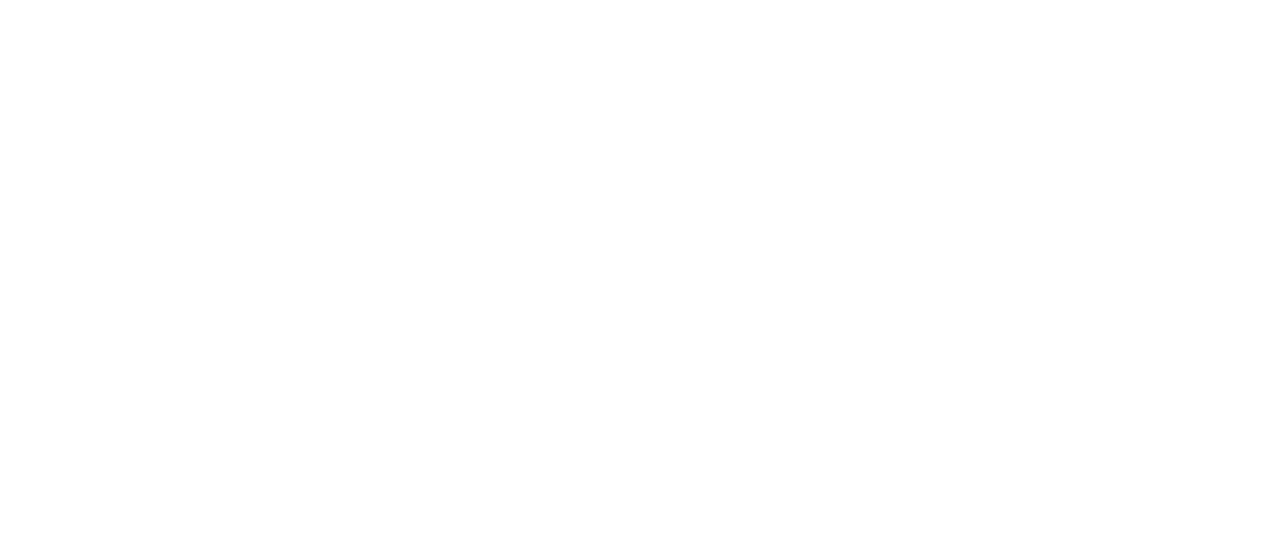
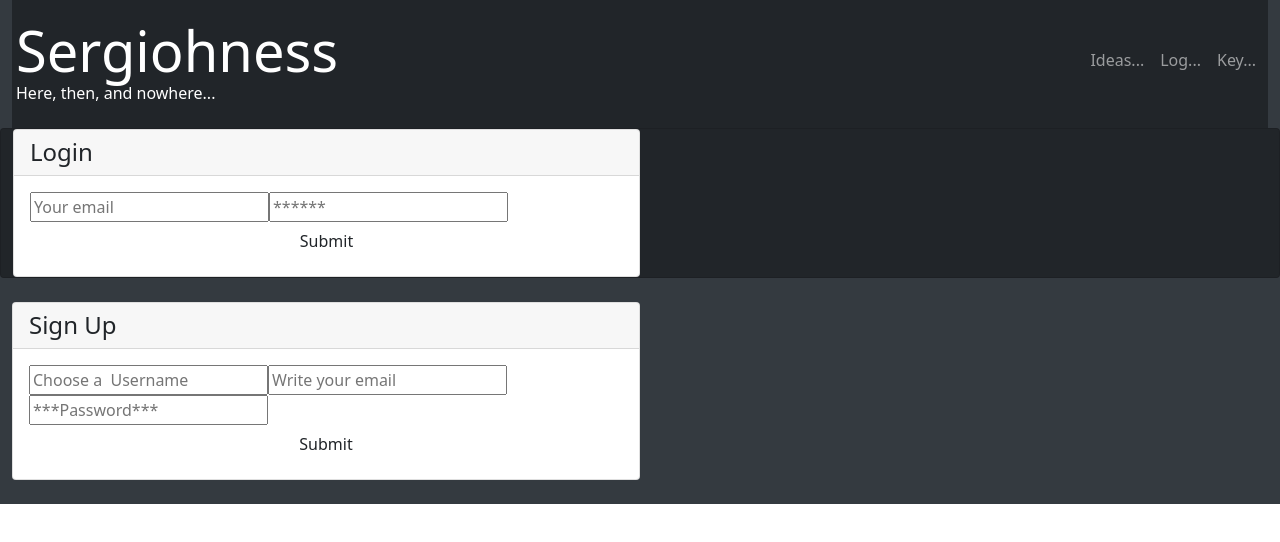
Before and after one commit to Sergioloman/blog-0, a React (Create React App) app in the folder note-blog/Client/: page /Auth in a window 1280 px wide. Before the commit this address had no page. Shown: the top 542 px of the page. Built offline with nearby package versions, Linux system fonts and the light colour scheme.

Commit message:
page structure complete- still need to work on styling and axios

```diff
--- a/note-blog/Client/src/App.js
+++ b/note-blog/Client/src/App.js
@@ -5,14 +5,21 @@
 
 import Home from './pages/Home.js'
 import { Container } from "react-bootstrap";
+import Navigation from "./components/Nav.Bar/Nav";
+import Archive from "./pages/Archive";
+import Auth from "./pages/Auth";
 
 
 function App() {
   return (
     <Container fluid className="App-total">
     <Router >
+      <Navigation/>
         <Routes >
           <Route exact path="/" element={<Home/>}></Route>
+          <Route exact path="/Archive" element={<Archive/>}></Route>
+          <Route exact path="/Auth" element={<Auth/>}></Route>
+
         </Routes>
     </Router>
     </Container>
--- a/note-blog/Client/src/components/Nav.Bar/Nav.js
+++ b/note-blog/Client/src/components/Nav.Bar/Nav.js
@@ -11,9 +11,9 @@
                         </div>
                     </Navbar.Brand>
                     <Nav className="flex-row-reverse">
-                        <Nav.Link href="#About" className= "h6" id="navbarToggleExternalContent">About</Nav.Link>
-                        <Nav.Link href="#Archive" className= "h6" id="navbarToggleExternalContent">Archive</Nav.Link>
-                        <Nav.Link href="#Stuff" className= "h6" id="navbarToggleExternalContent">Stuff</Nav.Link>
+                        <Nav.Link href="/Auth" className= "h6" id="navbarToggleExternalContent">Key...</Nav.Link>
+                        <Nav.Link href="/Archive" className= "h6" id="navbarToggleExternalContent">Log...</Nav.Link>
+                        <Nav.Link href="/" className= "h6" id="navbarToggleExternalContent">Ideas...</Nav.Link>
                     </Nav>
                 </Container>
             </Navbar>
--- /dev/null
+++ b/note-blog/Client/src/pages/Archive.js
@@ -0,0 +1,32 @@
+import React from 'react';
+import { Card } from 'react-bootstrap';
+
+const Archive = ({posts, username }) => {
+  if (!posts) {
+    return (
+      <Card>
+        <Card.Title>Notes</Card.Title>
+        <Card.Body>Nothing here yet...</Card.Body>
+      </Card>
+    )
+
+  }
+
+  return (
+    <div>
+      <h3>By {username}</h3>
+      {posts.map(post => (
+          <ul key={post._id} className="card mb-3">
+            <li className="card-header">
+
+                {post.postText}
+
+              posted on {post.createdAt}
+            </li>
+          </ul>
+        ))}
+    </div>
+  );
+};
+
+export default Archive;
--- /dev/null
+++ b/note-blog/Client/src/pages/Auth.js
@@ -0,0 +1,24 @@
+import React from "react";
+import "../App.css";
+
+import Login from "../components/Auth/Login";
+import SignUp from "../components/Auth/SignUp";
+import { Row} from 'react-bootstrap'
+
+
+
+const Auth = () => {
+    return (
+        <main >
+                <Row>
+                    <Login/>
+                </Row>
+                <Row>
+                    <SignUp/>
+                </Row>
+        </main>
+
+    )
+}
+
+export default Auth
--- a/note-blog/Client/src/pages/Home.js
+++ b/note-blog/Client/src/pages/Home.js
@@ -3,26 +3,16 @@
 import PostForm from "../components/Post.Form/Form";
 //import Login from "./Login";
 //import SignUp from "./SignUp";
-import Navigation from "../components/Nav.Bar/Nav";
-import { Col ,Row} from 'react-bootstrap'
+import { Row} from 'react-bootstrap'
 
 
 
 const Home = () => {
     return (
         <main >
-            <Navigation/>
-            <Col >
                 <Row>
                     <PostForm />
                 </Row>
-                <Row>
-
-                </Row>
-                <Row>
-
-                </Row>
-            </Col>
         </main>
 
     )
```
Also changed, not shown: note-blog/Client/src/components/Post.List/List.js (deleted, +0 -30 lines), note-blog/Client/src/components/Auth/Login.js (renamed from note-blog/Client/src/pages/login.js), note-blog/Client/src/components/Auth/SignUp.js (renamed from note-blog/Client/src/pages/SignUp.js).
